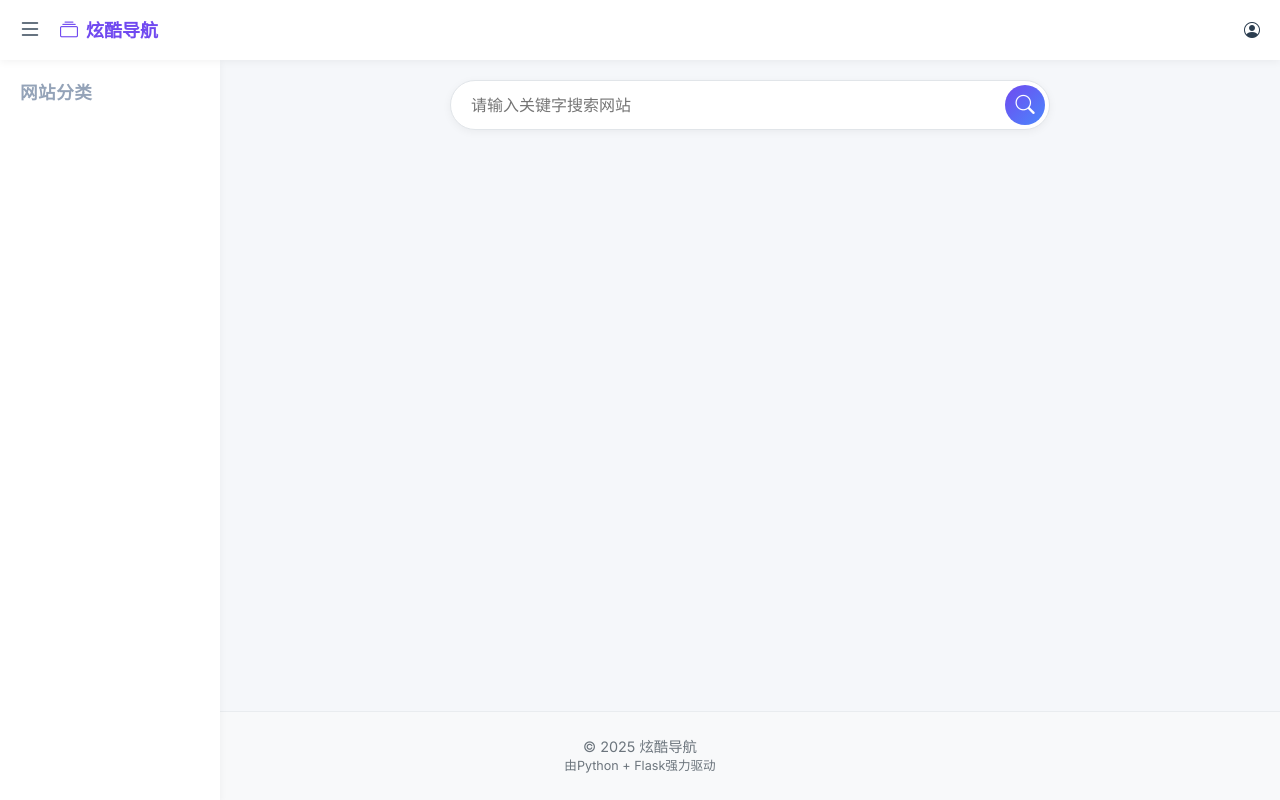
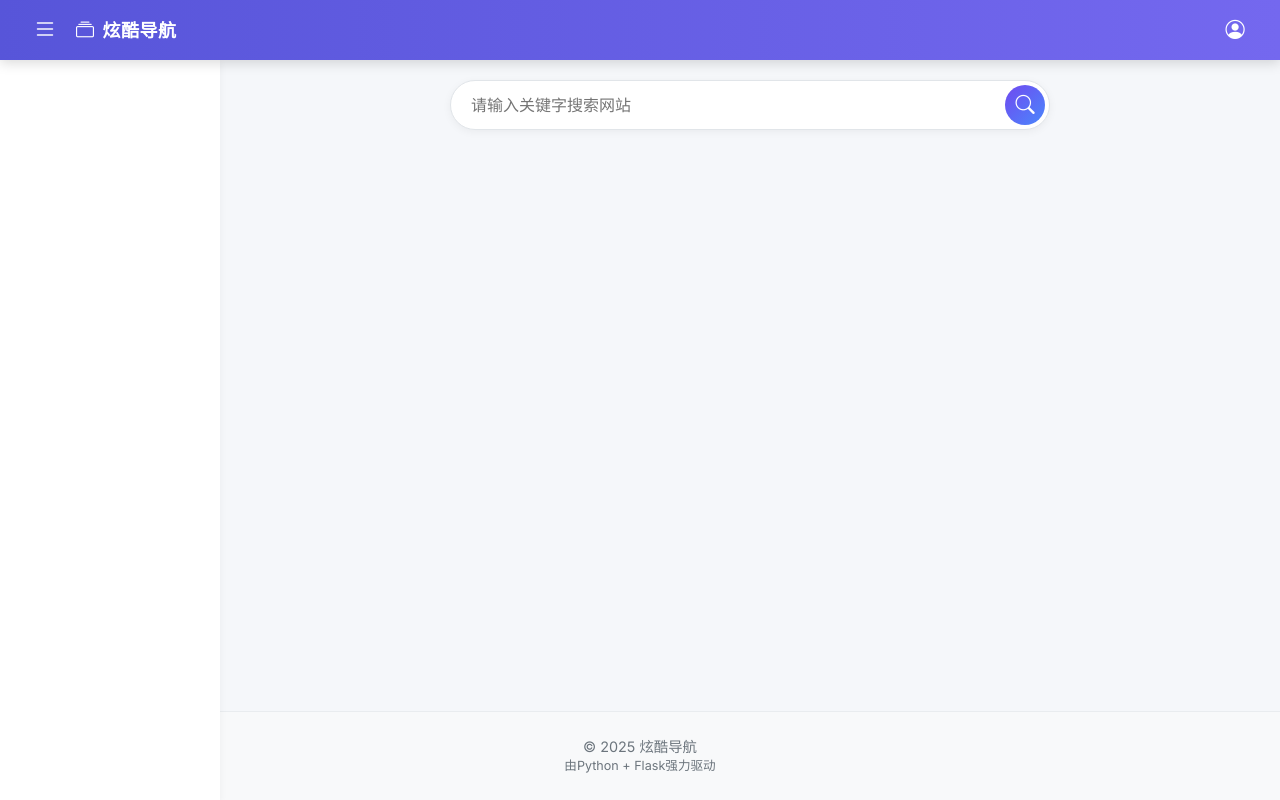
Before and after one commit to xingxinag/book-nav0, a Flask app: page / in a window 1280 px wide. Run offline with Flask 2, Linux system fonts and the light colour scheme; a user stored in the database is signed in; data comes from the database, SQL or seed files in the repository; data that the repository does not hold is empty; some libraries are stand-ins or nearby versions.

Commit message:
美化侧边栏和导航栏

```diff
--- a/app/static/css/navbar.css
+++ b/app/static/css/navbar.css
@@ -5,44 +5,46 @@
   left: 0;
   width: 100%;
   height: var(--navbar-height);
-  background: var(--bg-secondary);
-  box-shadow: var(--shadow-sm);
+  background: linear-gradient(to right, #5755d9, #7468ef);
+  box-shadow: 0 3px 12px rgba(0, 0, 0, 0.15);
   z-index: 1040;
   display: flex;
   align-items: center;
-  padding: 0 var(--spacing-sm);
+  padding: 0 1.5rem;
 }
 
 .navbar-logo {
   display: flex;
   align-items: center;
   font-size: var(--font-size-lg);
-  font-weight: 600;
-  color: var(--primary-color);
+  font-weight: 700;
+  color: white;
   text-decoration: none;
   margin-left: var(--spacing-sm);
   transition: var(--transition-base);
+  letter-spacing: 0.5px;
 }
 
 .navbar-logo:hover {
-  color: var(--secondary-color);
+  color: rgba(255, 255, 255, 0.9);
+  transform: translateY(-1px);
 }
 
 .menu-toggle {
-  width: 40px;
-  height: 40px;
+  width: 42px;
+  height: 42px;
   display: flex;
   align-items: center;
   justify-content: center;
   font-size: 1.5rem;
-  color: var(--text-primary);
+  color: white;
   cursor: pointer;
   border-radius: 50%;
   transition: var(--transition-base);
 }
 
 .menu-toggle:hover {
-  background: var(--bg-hover);
+  background: rgba(255, 255, 255, 0.15);
 }
 
 /* 搜索栏 */
@@ -119,17 +122,21 @@
   display: flex;
   align-items: center;
   justify-content: center;
-  width: 36px;
-  height: 36px;
+  width: 42px;
+  height: 42px;
   border-radius: 50%;
-  color: var(--text-primary);
+  color: white;
   text-decoration: none;
-  transition: var(--transition-base);
+  transition: all 0.2s ease;
 }
 
 .navbar-action:hover {
-  background-color: var(--bg-hover);
-  color: var(--primary-color);
+  background-color: rgba(255, 255, 255, 0.15);
+  transform: translateY(-1px);
+}
+
+.navbar-action i {
+  font-size: 1.2rem;
 }
 
 /* 用户下拉菜单 */
--- /dev/null
+++ b/app/static/js/navbar.js
@@ -0,0 +1,53 @@
+document.addEventListener("DOMContentLoaded", function () {
+  // 移动端设备检测
+  const isMobile = window.matchMedia("(max-width: 768px)").matches;
+
+  // 处理用户下拉菜单在移动设备上的点击事件
+  if (isMobile) {
+    const userDropdownToggle = document.querySelector(".user-dropdown-toggle");
+    const userDropdownMenu = document.querySelector(".user-dropdown-menu");
+
+    if (userDropdownToggle && userDropdownMenu) {
+      userDropdownToggle.addEventListener("click", function (e) {
+        e.preventDefault();
+        userDropdownMenu.classList.toggle("show");
+
+        // 点击其他区域关闭菜单
+        document.addEventListener("click", function closeMenu(event) {
+          if (
+            !userDropdownToggle.contains(event.target) &&
+            !userDropdownMenu.contains(event.target)
+          ) {
+            userDropdownMenu.classList.remove("show");
+            document.removeEventListener("click", closeMenu);
+          }
+        });
+      });
+    }
+  }
+
+  // 为菜单切换按钮添加点击涟漪效果
+  const menuButtons = document.querySelectorAll(".menu-toggle, .navbar-action");
+
+  menuButtons.forEach((button) => {
+    button.addEventListener("click", function (e) {
+      const ripple = document.createElement("span");
+      ripple.classList.add("ripple-effect");
+
+      this.appendChild(ripple);
+
+      const rect = this.getBoundingClientRect();
+      const size = Math.max(rect.width, rect.height);
+
+      ripple.style.width = ripple.style.height = `${size}px`;
+      ripple.style.left = `${e.clientX - rect.left - size / 2}px`;
+      ripple.style.top = `${e.clientY - rect.top - size / 2}px`;
+
+      ripple.classList.add("active");
+
+      setTimeout(() => {
+        ripple.remove();
+      }, 600);
+    });
+  });
+});
--- a/app/templates/base.html
+++ b/app/templates/base.html
@@ -149,6 +149,7 @@
     <script src="https://cdn.jsdelivr.net/npm/bootstrap@5.1.3/dist/js/bootstrap.bundle.min.js"></script>
     <script src="https://cdn.jsdelivr.net/npm/particles.js@2.0.0/particles.min.js"></script>
     <script src="{{ url_for('static', filename='js/main.js') }}"></script>
+    <script src="{{ url_for('static', filename='js/navbar.js') }}"></script>
     <!-- 回到顶部JS -->
     <script src="{{ url_for('static', filename='js/back-to-top.js') }}"></script>
     <!-- 页面底部通用JS -->
--- a/app/templates/index.html
+++ b/app/templates/index.html
@@ -66,7 +66,6 @@ render_icon(icon_name='folder', color='#3498db') %}
   <div class="sidebar-content">
     {# 分类菜单 #}
     <div class="sidebar-group">
-      <div class="sidebar-group-title">网站分类</div>
       <ul class="sidebar-menu">
         {% for category in categories %} {% if category.parent_id is none %}
         <li class="sidebar-menu-item">
```
Also changed, not shown: other parts of app/static/css/navbar.css (+62 -17 lines).
